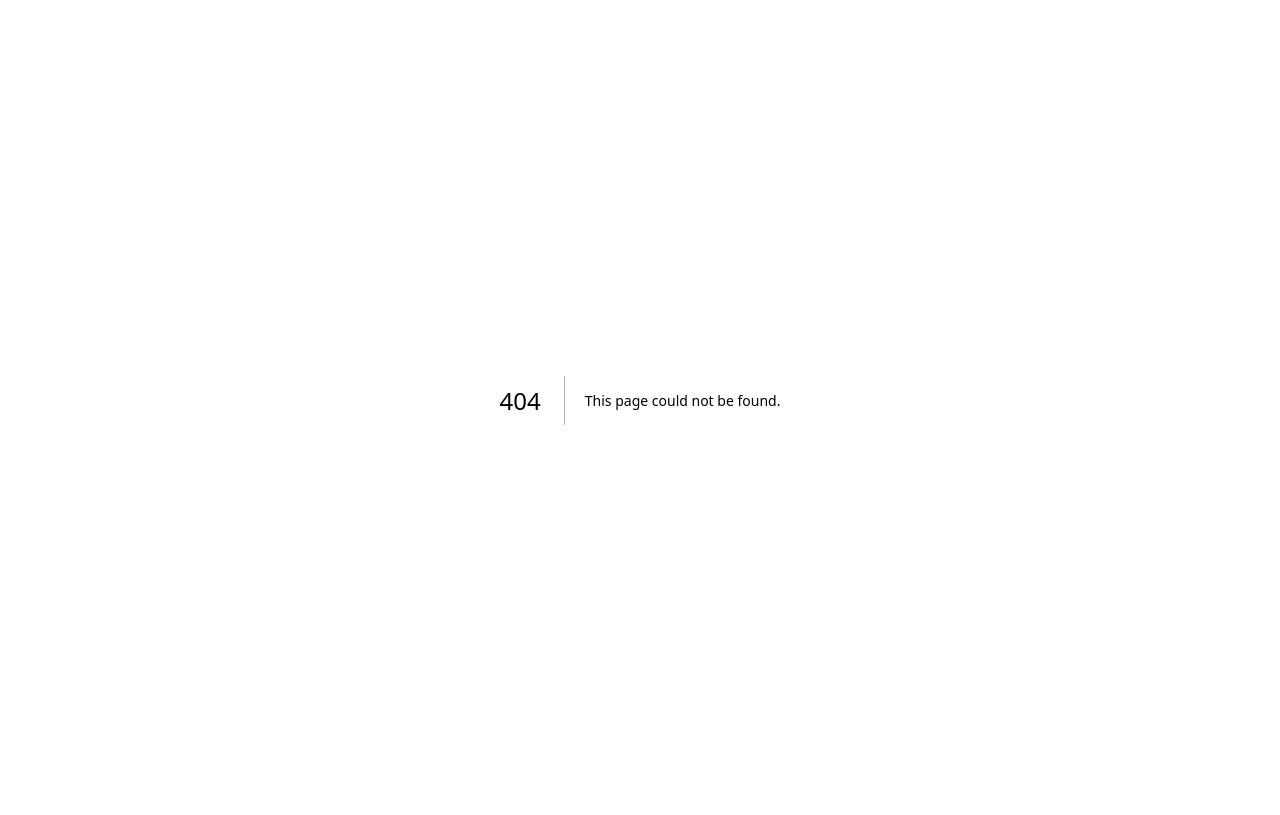
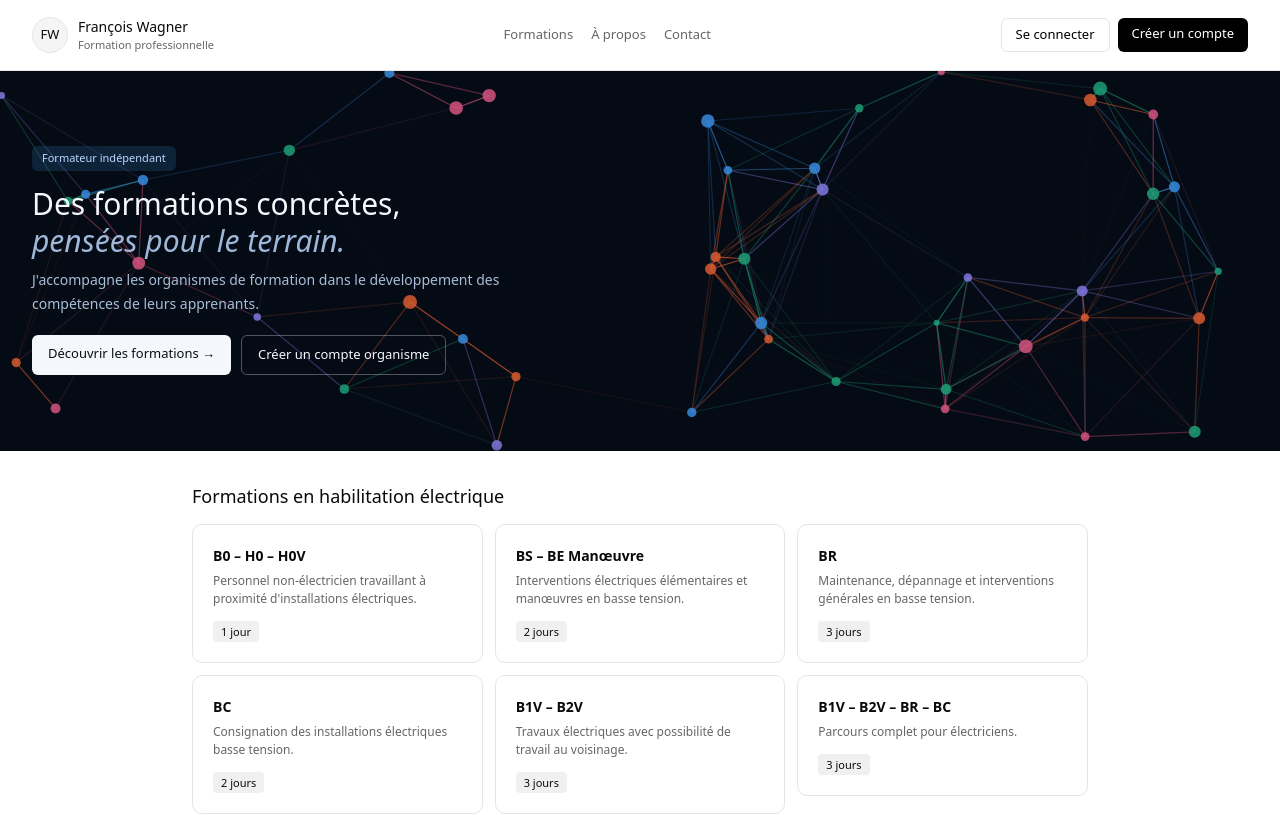
Before and after one commit to formationwagnerf-create/formation-app, a Next.js app: page / in a window 1280 px wide. Before the commit this address had no page. Shown: the top 815 px of the page. Built offline with nearby package versions, Linux system fonts and the light colour scheme.

Commit message:
Add files via upload

```diff
--- /dev/null
+++ b/app/page.tsx
@@ -0,0 +1,144 @@
+"use client";
+
+import { useEffect, useRef } from "react";
+
+export default function HomePage() {
+  const canvasRef = useRef<HTMLCanvasElement>(null);
+
+  useEffect(() => {
+    const canvas = canvasRef.current;
+    if (!canvas) return;
+    const ctx = canvas.getContext("2d")!;
+    const ramps = ["#378ADD","#1D9E75","#D85A30","#D4537E","#7F77DD"];
+
+    function resize() {
+      canvas!.width = canvas!.offsetWidth;
+      canvas!.height = canvas!.offsetHeight;
+    }
+    resize();
+    window.addEventListener("resize", resize);
+
+    const nodes = Array.from({ length: 46 }, () => ({
+      x: Math.random() * canvas!.width,
+      y: Math.random() * canvas!.height,
+      vx: (Math.random() - 0.5) * 0.25,
+      vy: (Math.random() - 0.5) * 0.25,
+      color: ramps[Math.floor(Math.random() * ramps.length)],
+      r: 3 + Math.random() * 4,
+    }));
+
+    let animId: number;
+    function step() {
+      ctx.fillStyle = "#050b14";
+      ctx.fillRect(0, 0, canvas!.width, canvas!.height);
+      for (const n of nodes) {
+        n.x += n.vx; n.y += n.vy;
+        if (n.x < 0 || n.x > canvas!.width) n.vx *= -1;
+        if (n.y < 0 || n.y > canvas!.height) n.vy *= -1;
+      }
+      for (let i = 0; i < nodes.length; i++) {
+        for (let j = i + 1; j < nodes.length; j++) {
+          const a = nodes[i], b = nodes[j];
+          const dx = a.x - b.x, dy = a.y - b.y;
+          const dist = Math.sqrt(dx*dx + dy*dy);
+          if (dist < 200) {
+            ctx.strokeStyle = a.color;
+            ctx.globalAlpha = (1 - dist / 200) * 0.8;
+            ctx.lineWidth = 1.2;
+            ctx.beginPath();
+            ctx.moveTo(a.x, a.y);
+            ctx.lineTo(b.x, b.y);
+            ctx.stroke();
+          }
+        }
+      }
+      ctx.globalAlpha = 0.85;
+      for (const n of nodes) {
+        ctx.fillStyle = n.color;
+        ctx.beginPath();
+        ctx.arc(n.x, n.y, n.r, 0, Math.PI * 2);
+        ctx.fill();
+      }
+      ctx.globalAlpha = 1;
+      animId = requestAnimationFrame(step);
+    }
+    step();
+    return () => {
+      window.removeEventListener("resize", resize);
+      cancelAnimationFrame(animId);
+    };
+  }, []);
+
+  return (
+    <div style={{ fontFamily: "system-ui, sans-serif" }}>
+      <nav style={{ display: "flex", alignItems: "center", justifyContent: "space-between", padding: "1rem 2rem", borderBottom: "0.5px solid #e5e5e5" }}>
+        <div style={{ display: "flex", alignItems: "center", gap: "10px" }}>
+          <div style={{ width: "36px", height: "36px", borderRadius: "50%", background: "#f5f5f5", display: "flex", alignItems: "center", justifyContent: "center", fontSize: "13px", fontWeight: 500, border: "0.5px solid #e5e5e5" }}>FW</div>
+          <div>
+            <p style={{ margin: 0, fontSize: "14px", fontWeight: 500 }}>François Wagner</p>
+            <p style={{ margin: 0, fontSize: "11px", color: "#666" }}>Formation professionnelle</p>
+          </div>
+        </div>
+        <div style={{ display: "flex", gap: "18px", fontSize: "13px" }}>
+          <a href="/formations" style={{ color: "#666", textDecoration: "none" }}>Formations</a>
+          <a href="#" style={{ color: "#666", textDecoration: "none" }}>À propos</a>
+          <a href="#" style={{ color: "#666", textDecoration: "none" }}>Contact</a>
+        </div>
+        <div style={{ display: "flex", gap: "8px" }}>
+          <a href="/connexion" style={{ fontSize: "13px", padding: "6px 14px", border: "1px solid #e5e5e5", borderRadius: "6px", textDecoration: "none", color: "#000" }}>Se connecter</a>
+          <a href="/creer-un-compte" style={{ fontSize: "13px", padding: "6px 14px", background: "#000", color: "#fff", borderRadius: "6px", textDecoration: "none" }}>Créer un compte</a>
+        </div>
+      </nav>
+
+      <div style={{ position: "relative", width: "100%", height: "380px", overflow: "hidden", background: "#050b14" }}>
+        <canvas ref={canvasRef} style={{ position: "absolute", top: 0, left: 0, width: "100%", height: "100%" }} />
+        <div style={{ position: "relative", zIndex: 2, height: "100%", display: "flex", flexDirection: "column", justifyContent: "center", padding: "0 2rem", maxWidth: "560px" }}>
+          <span style={{ display: "inline-block", fontSize: "11px", color: "#bcd8ff", background: "rgba(55,138,221,0.18)", padding: "4px 10px", borderRadius: "6px", marginBottom: "14px", width: "fit-content" }}>Formateur indépendant</span>
+          <h1 style={{ fontSize: "30px", fontWeight: 500, lineHeight: 1.25, margin: "0 0 8px", color: "#f4f7fb" }}>
+            Des formations concrètes,<br />
+            <span style={{ fontStyle: "italic", color: "#9fb8d9" }}>pensées pour le terrain.</span>
+          </h1>
+          <p style={{ fontSize: "14px", color: "#a9bdd6", lineHeight: 1.7, margin: "0 0 20px" }}>
+            J'accompagne les organismes de formation dans le développement des compétences de leurs apprenants.
+          </p>
+          <div style={{ display: "flex", gap: "10px" }}>
+            <a href="/formations" style={{ background: "#f4f7fb", color: "#0a1018", padding: "9px 16px", fontSize: "13px", borderRadius: "6px", textDecoration: "none" }}>Découvrir les formations →</a>
+            <a href="/creer-un-compte" style={{ padding: "9px 16px", fontSize: "13px", background: "transparent", color: "#f4f7fb", border: "0.5px solid rgba(255,255,255,0.3)", borderRadius: "6px", textDecoration: "none" }}>Créer un compte organisme</a>
+          </div>
+        </div>
+      </div>
+
+      <div style={{ padding: "2rem", maxWidth: "960px", margin: "0 auto" }}>
+        <h2 style={{ fontSize: "18px", fontWeight: 500, margin: "0 0 14px" }}>Formations en habilitation électrique</h2>
+        <div style={{ display: "grid", gridTemplateColumns: "repeat(auto-fill, minmax(220px, 1fr))", gap: "12px", marginBottom: "3rem" }}>
+          {[
+            { titre: "B0 – H0 – H0V", desc: "Personnel non-électricien travaillant à proximité d'installations électriques.", duree: "1 jour" },
+            { titre: "BS – BE Manœuvre", desc: "Interventions électriques élémentaires et manœuvres en basse tension.", duree: "2 jours" },
+            { titre: "BR", desc: "Maintenance, dépannage et interventions générales en basse tension.", duree: "3 jours" },
+            { titre: "BC", desc: "Consignation des installations électriques basse tension.", duree: "2 jours" },
+            { titre: "B1V – B2V", desc: "Travaux électriques avec possibilité de travail au voisinage.", duree: "3 jours" },
+            { titre: "B1V – B2V – BR – BC", desc: "Parcours complet pour électriciens.", duree: "3 jours" },
+          ].map((f) => (
+            <a key={f.titre} href="/formations" style={{ textDecoration: "none", color: "inherit" }}>
+              <div style={{ border: "1px solid #e5e5e5", borderRadius: "10px", padding: "1.25rem" }}>
+                <p style={{ fontSize: "14px", fontWeight: 600, margin: "0 0 6px" }}>{f.titre}</p>
+                <p style={{ fontSize: "12px", color: "#666", margin: "0 0 10px", lineHeight: 1.5 }}>{f.desc}</p>
+                <span style={{ fontSize: "11px", background: "#f0f0f0", borderRadius: "4px", padding: "3px 8px" }}>{f.duree}</span>
+              </div>
+            </a>
+          ))}
+        </div>
+
+        <div style={{ background: "#f9f9f9", borderRadius: "12px", padding: "2rem", textAlign: "center" }}>
+          <h3 style={{ fontSize: "16px", fontWeight: 600, margin: "0 0 0.5rem" }}>Vous êtes un organisme de formation ?</h3>
+          <p style={{ fontSize: "14px", color: "#666", margin: "0 0 1.25rem" }}>
+            Créez un compte pour accéder aux tarifs, au calendrier et faire vos demandes de réservation.
+          </p>
+          <a href="/creer-un-compte" style={{ background: "#000", color: "#fff", padding: "10px 20px", fontSize: "14px", borderRadius: "6px", textDecoration: "none" }}>
+            Créer un compte organisme
+          </a>
+        </div>
+      </div>
+    </div>
+  );
+}
```
